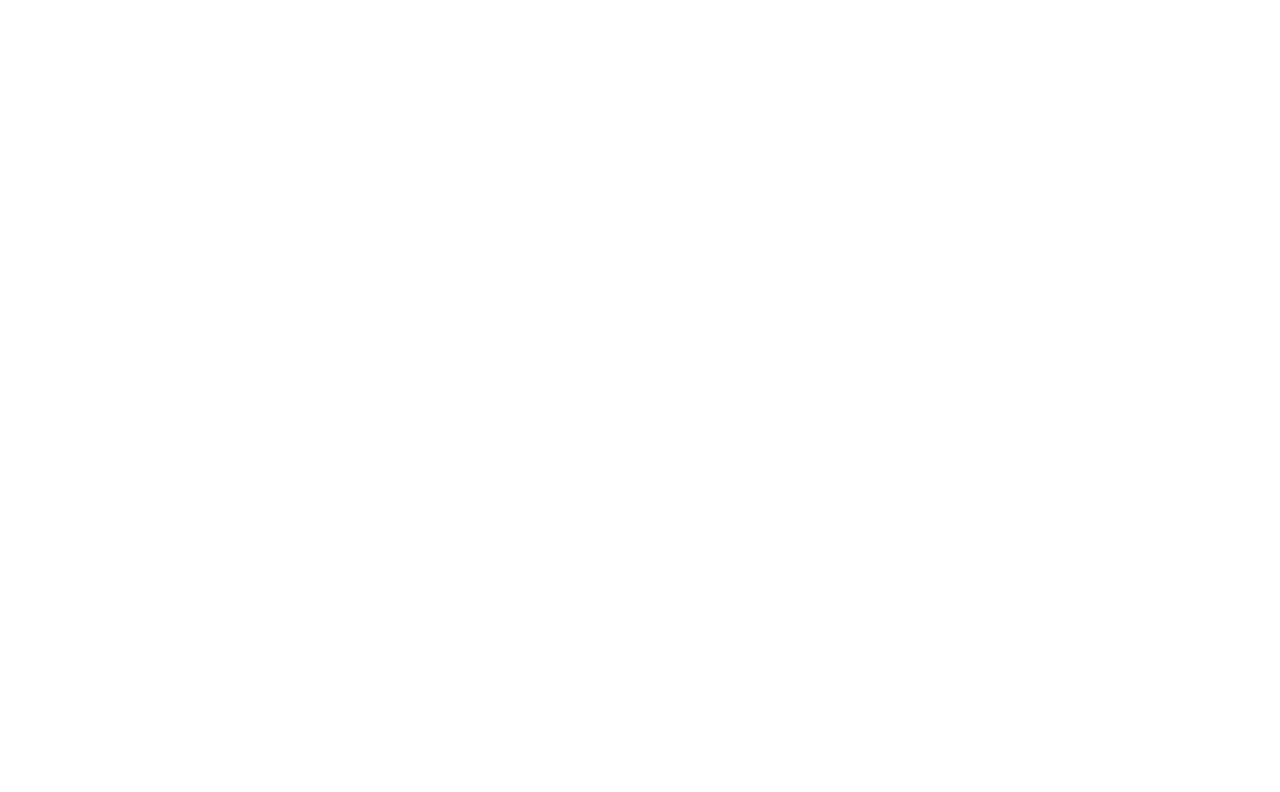
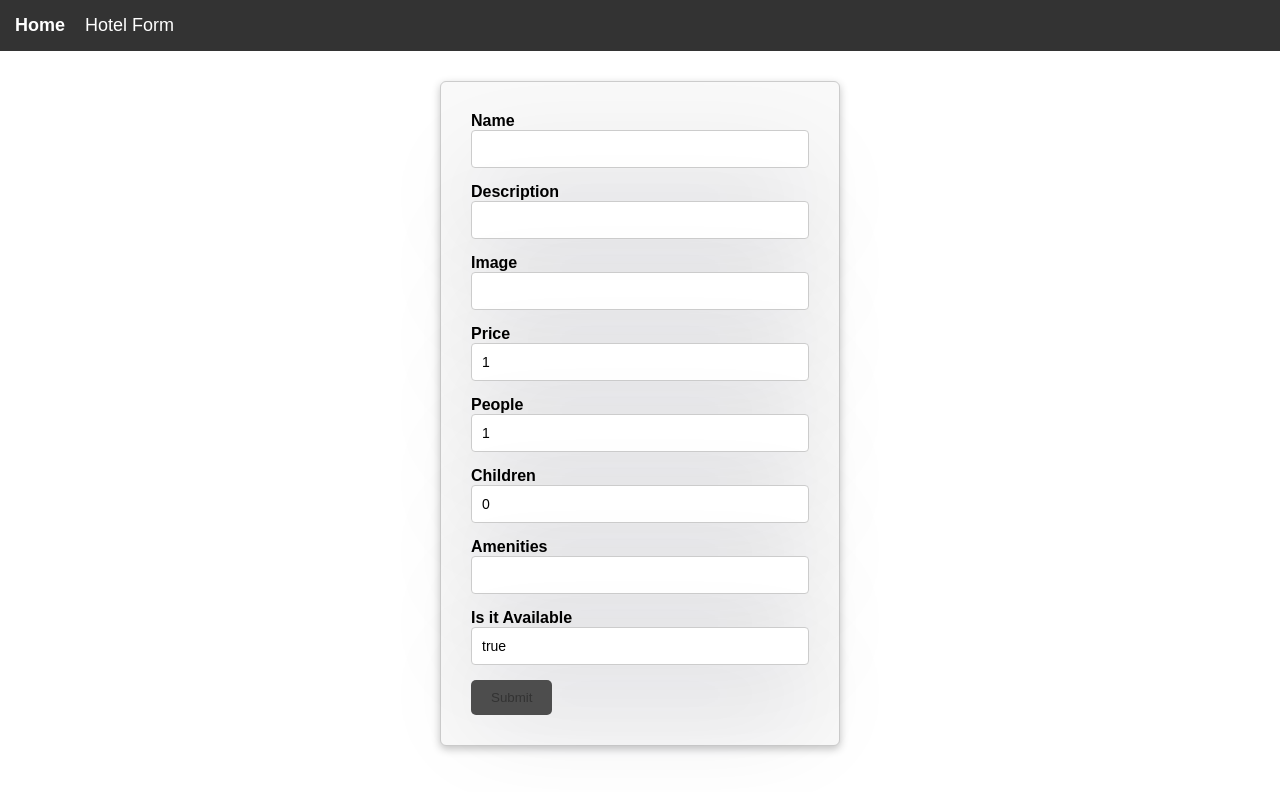
Before and after one commit to MarioGurmesevski/Homeworks, an Angular app in the folder Angular_Homeworks/hotel_homework/v2/: page /hotels/1/roomform in a window 1280 px wide. Before the commit this address led to /. Shown: the top 792 px of the page. Built offline with nearby package versions, Linux system fonts and the light colour scheme.

Commit message:
forgot to update v2

```diff
--- a/Angular_Homeworks/hotel_homework/v2/src/app/app-routing.module.ts
+++ b/Angular_Homeworks/hotel_homework/v2/src/app/app-routing.module.ts
@@ -3,6 +3,7 @@ import { RouterModule, Routes } from '@angular/router';
 import { HotelManagementComponent } from './components/hotel-management/hotel-management.component';
 import { HotelDetailsComponent } from './components/hotel-details/hotel-details.component';
 import { HotelFormComponent } from './components/hotel-form/hotel-form.component';
+import { RoomFormComponent } from './components/room-form/room-form.component';
 
 const routes: Routes = [
   { path: '', redirectTo: 'hotels', pathMatch: 'full' },
@@ -10,6 +11,8 @@ const routes: Routes = [
   { path: 'hotels/:id', component: HotelDetailsComponent },
   { path: 'hotelform', component: HotelFormComponent },
   { path: 'hotelform/:id', component: HotelFormComponent },
+  { path: 'hotels/:id/roomform', component: RoomFormComponent },
+  { path: 'hotels/:id/roomform/:id', component: RoomFormComponent },
 ];
 
 @NgModule({
--- a/Angular_Homeworks/hotel_homework/v2/src/app/components/hotel-form/hotel-form.component.html
+++ b/Angular_Homeworks/hotel_homework/v2/src/app/components/hotel-form/hotel-form.component.html
@@ -18,7 +18,7 @@
     <p *ngIf="isNameInvalid" class="warning">
       {{ nameHasErrorRequired ? "Name is required" : "" }}
       {{ nameHasErrorMinLength ? "Name can't be less than 6 characters" : "" }}
-      {{ nameHasErrorMaxLength ? "Name can't be more than 20 characters" : "" }}
+      {{ nameHasErrorMaxLength ? "Name can't be more than 40 characters" : "" }}
     </p>
   </div>
 
--- a/Angular_Homeworks/hotel_homework/v2/src/app/components/hotel-form/hotel-form.component.ts
+++ b/Angular_Homeworks/hotel_homework/v2/src/app/components/hotel-form/hotel-form.component.ts
@@ -22,7 +22,7 @@ export class HotelFormComponent implements OnInit {
       Validators.compose([
         Validators.required,
         Validators.minLength(6),
-        Validators.maxLength(20),
+        Validators.maxLength(40),
       ])
     ),
 
@@ -38,8 +38,6 @@ export class HotelFormComponent implements OnInit {
       '',
       Validators.compose([Validators.required, Validators.pattern(urlRegex)])
     ),
-
-    // rooms: new FormArray([]),
   });
 
   stars = Object.values(StarRating);
--- a/Angular_Homeworks/hotel_homework/v2/src/app/components/hotel-management/hotel-management.component.css
+++ b/Angular_Homeworks/hotel_homework/v2/src/app/components/hotel-management/hotel-management.component.css
@@ -1,3 +1,31 @@
+.navigation {
+  background-color: #333;
+}
+
+.nav-list {
+  list-style: none;
+  display: flex;
+  padding: 15px;
+}
+
+.nav-item {
+  margin-right: 20px;
+}
+
+.nav-item a {
+  color: white;
+  text-decoration: none;
+  font-size: 18px;
+}
+
+.nav-item a:hover {
+  font-weight: bold;
+}
+
+.nav-item a.active {
+  font-weight: bold;
+}
+
 .hotel-card {
   padding: 20px;
   border: 1px solid #ddd;
@@ -29,7 +57,7 @@
   max-height: 150px;
   margin-top: 10px;
   border-radius: 5px;
-  box-shadow: rgba(0, 0, 0, 0.24) 0px 3px 8px
+  box-shadow: rgba(0, 0, 0, 0.24) 0px 3px 8px;
 }
 
 .hotel-rating {
@@ -41,38 +69,8 @@
   color: #f7e018;
 }
 
-.navigation {
-  background-color: #333;
-}
-
-.nav-list {
-  list-style: none;
-  display: flex;
-  padding: 15px;
-}
-
-.nav-item {
-  margin-right: 20px;
-}
-
-.nav-item a {
-  color: white;
-  text-decoration: none;
-  font-size: 18px;
-}
-
-.nav-item a:hover {
-  font-weight: bold;
-}
-
-.nav-item a.active {
-  font-weight: bold;
-}
-
-.edit-button{
-    position: relative;
-    bottom: 60px;
-    left: 1520px;
+.delete-button,
+.edit-button {
   background-color: #ccc;
   color: #333;
   border: none;
@@ -83,23 +81,20 @@
   width: 150px;
   height: 60px;
 }
+
+.edit-button {
+  position: relative;
+  bottom: 60px;
+  left: 1520px;
+}
 .edit-button:hover {
   background-color: #f1e869;
 }
 
-.delete-button{
+.delete-button {
   position: relative;
   bottom: 160px;
   left: 1370px;
-    background-color: #ccc;
-    color: #333;
-    border: none;
-    padding: 10px 20px;
-    border-radius: 5px;
-    cursor: pointer;
-    transition: background-color 0.3s ease;
-    width: 150px;
-    height: 60px;
 }
 .delete-button:hover {
   background-color: #ff4c4c;
--- a/Angular_Homeworks/hotel_homework/v2/src/app/components/room-form/room-form.component.css
+++ b/Angular_Homeworks/hotel_homework/v2/src/app/components/room-form/room-form.component.css
@@ -0,0 +1,78 @@
+.navigation {
+  background-color: #333;
+}
+
+.nav-list {
+  list-style: none;
+  display: flex;
+  padding: 15px;
+}
+
+.nav-item {
+  margin-right: 20px;
+}
+
+.nav-item a {
+  color: white;
+  text-decoration: none;
+  font-size: 18px;
+}
+
+.nav-item a.active {
+  font-weight: bold;
+}
+
+.nav-item a:hover {
+  font-weight: bold;
+}
+
+.room-form {
+  margin: 30px auto;
+  width: 400px;
+  padding: 30px;
+  border: 1px solid #ccc;
+  border-radius: 6px;
+  box-shadow: rgba(0, 0, 0, 0.24) 0px 3px 8px;
+  background-color: #f9f9f9;
+}
+
+.room-form label {
+  font-weight: bold;
+  font-size: 16px;
+}
+
+.room-form input,
+.room-form select {
+  width: 100%;
+  padding: 10px;
+  margin-bottom: 15px;
+  border: 1px solid #ccc;
+  box-shadow: rgba(17, 12, 46, 0.15) 0px 48px 100px 0px;
+  border-radius: 4px;
+  font-size: 14px;
+}
+
+.warning {
+  color: red;
+  font-size: 16;
+  margin-bottom: 3px;
+}
+
+.submit {
+  background-color: #ccc;
+  color: #333;
+  border: none;
+  padding: 10px 20px;
+  border-radius: 5px;
+  cursor: pointer;
+  transition: background-color 0.3s ease;
+}
+
+.submit:hover {
+  background-color: #aaa;
+}
+
+.submit[disabled] {
+  background-color: #4d4d4d;
+  cursor: not-allowed;
+}
--- a/Angular_Homeworks/hotel_homework/v2/src/app/components/room-form/room-form.component.html
+++ b/Angular_Homeworks/hotel_homework/v2/src/app/components/room-form/room-form.component.html
@@ -1,3 +1,115 @@
-<p>
-  room-form works!
-</p>
+<nav class="navigation">
+  <ul class="nav-list">
+    <li class="nav-item">
+      <a routerLink="/hotels" routerLinkActive="active">Home</a>
+    </li>
+    <li class="nav-item">
+      <a routerLink="/hotelform" routerLinkActive="active">Hotel Form</a>
+    </li>
+  </ul>
+</nav>
+
+<form (ngSubmit)="onSubmit()" [formGroup]="roomForm" class="room-form">
+  <div>
+    <label appRequiredField for="name">Name</label>
+
+    <input type="text" id="name" name="name" formControlName="name" />
+
+    <p *ngIf="isRoomNameInvalid" class="warning">Name is required</p>
+  </div>
+
+  <div>
+    <label appRequiredField for="description">Description</label>
+
+    <input
+      type="text"
+      id="description"
+      name="description"
+      formControlName="description"
+    />
+
+    <p *ngIf="isRoomDescriptionInvalid" class="warning">
+      Description is required
+    </p>
+  </div>
+
+  <div>
+    <label appRequiredField for="image">Image</label>
+
+    <input type="url" id="image" name="image" formControlName="image" />
+
+    <p *ngIf="isRoomImageInvalid" class="warning">
+      {{ roomImageErrorRequired ? "Image is required" : "" }}
+      {{ roomImageHasErrorPattern ? "Link is required" : "" }}
+    </p>
+  </div>
+
+  <div>
+    <label appRequiredField for="price">Price</label>
+
+    <input type="number" id="price" name="price" formControlName="price" />
+
+    <p *ngIf="isRoomPriceInvalid" class="warning">
+      {{ roomPriceErrorRequired ? "Price is required" : "" }}
+      {{ roomPriceErrorMin ? "Minimum Price must be 1" : "" }}
+    </p>
+  </div>
+
+  <div>
+    <label appRequiredField for="people">People</label>
+
+    <input type="number" id="people" name="people" formControlName="people" />
+
+    <p *ngIf="isRoomPeopleInvalid" class="warning">
+      {{ roomPeopleErrorRequired ? "People are required" : "" }}
+      {{ roomPeopleErrorMin ? "Minimum people must be 1" : "" }}
+    </p>
+  </div>
+
+  <div>
+    <label appRequiredField for="children">Children</label>
+
+    <input
+      type="number"
+      id="children"
+      name="children"
+      formControlName="children"
+    />
+
+    <p *ngIf="isRoomChildrenInvalid" class="warning">Children is required</p>
+  </div>
+
+  <div>
+    <label appRequiredField for="amenities">Amenities</label>
+
+    <input
+      type="text"
+      id="amenities"
+      name="amenities"
+      formControlName="amenities"
+    />
+
+    <p *ngIf="isRoomAmenitiesInvalid" class="warning">Amenities is required</p>
+  </div>
+
+  <div>
+    <label appRequiredField for="isAvailable">Is it Available</label>
+
+    <input
+      type="text"
+      id="isAvailable"
+      name="isAvailable"
+      formControlName="isAvailable"
+    />
+
+    <p *ngIf="isRoomAvailableInvalid" class="warning">
+      Availability is required true or false
+    </p>
+  </div>
+
+  <div>
+    <button class="submit" type="submit" [disabled]="roomForm.invalid">
+      Submit
+    </button>
+  </div>
+</form>
--- a/Angular_Homeworks/hotel_homework/v2/src/app/components/room-form/room-form.component.ts
+++ b/Angular_Homeworks/hotel_homework/v2/src/app/components/room-form/room-form.component.ts
@@ -1,4 +1,9 @@
 import { Component, OnInit } from '@angular/core';
+import { FormControl, FormGroup, Validators } from '@angular/forms';
+import { ActivatedRoute, Router } from '@angular/router';
+import { Subscription, map, mergeMap } from 'rxjs';
+import { Rooms } from 'src/app/interface/hotel.interface';
+import { HotelsService } from 'src/app/service/hotels.service';
 
 @Component({
   selector: 'app-room-form',
@@ -6,16 +11,7 @@ import { Component, OnInit } from '@angular/core';
   styleUrls: ['./room-form.component.css'],
 })
 export class RoomFormComponent implements OnInit {
-  constructor() {}
-
-  ngOnInit() {}
-
-  /* get rooms() {
-       return this.hotelForm.get('rooms') as FormArray;
-     }
-
-     addRoom() {
-       const roomGroup = new FormGroup({
+  roomForm = new FormGroup({
     id: new FormControl<number>(Math.floor(Math.random() * 1000)),
 
     name: new FormControl<string>('', Validators.required),
@@ -31,7 +27,7 @@ export class RoomFormComponent implements OnInit {
     ),
 
     price: new FormControl<number>(
-           0,
+      1,
       Validators.compose([Validators.required, Validators.min(1)])
     ),
 
@@ -47,37 +43,44 @@ export class RoomFormComponent implements OnInit {
     isAvailable: new FormControl<boolean>(true, Validators.required),
   });
 
-       this.rooms.push(roomGroup)
+  subscription: Subscription = new Subscription();
+
+  isEditing: boolean = false;
+
+  hotelId!: number;
+
+  get rooms() {
+    return this.roomForm;
   }
 
- get roomImageErrorMaxRequired() {
+  get roomImageErrorRequired() {
     return this.rooms.get('image')?.hasError('required');
   }
 
-      get roomImageHasErrorMaxPattern() {
+  get roomImageHasErrorPattern() {
     return this.rooms.get('image')?.hasError('pattern');
   }
 
-      get roomPriceErrorMaxRequired() {
+  get roomPriceErrorRequired() {
     return this.rooms.get('price')?.hasError('required');
   }
 
-      get roomPriceErrorMaxMin() {
+  get roomPriceErrorMin() {
     return this.rooms.get('price')?.hasError('min');
   }
 
-      get roomPeopleErrorMaxRequired() {
+  get roomPeopleErrorRequired() {
     return this.rooms.get('people')?.hasError('required');
   }
 
-      get roomPeopleErrorMaxMin() {
+  get roomPeopleErrorMin() {
     return this.rooms.get('people')?.hasError('min');
   }
+
   get isRoomNameInvalid() {
     return (
       this.rooms.get('name')?.invalid &&
-     (this.rooms.get('name')?.touched ||
-       this.rooms.get('name')?.dirty)
+      (this.rooms.get('name')?.touched || this.rooms.get('name')?.dirty)
     );
   }
 
@@ -92,32 +95,28 @@ export class RoomFormComponent implements OnInit {
   get isRoomImageInvalid() {
     return (
       this.rooms.get('image')?.invalid &&
-     (this.rooms.get('image')?.touched ||
-       this.rooms.get('image')?.dirty)
+      (this.rooms.get('image')?.touched || this.rooms.get('image')?.dirty)
     );
   }
 
   get isRoomPriceInvalid() {
     return (
       this.rooms.get('price')?.invalid &&
-     (this.rooms.get('price')?.touched ||
-       this.rooms.get('price')?.dirty)
+      (this.rooms.get('price')?.touched || this.rooms.get('price')?.dirty)
     );
   }
 
   get isRoomPeopleInvalid() {
     return (
       this.rooms.get('people')?.invalid &&
-     (this.rooms.get('people')?.touched ||
-       this.rooms.get('people')?.dirty)
+      (this.rooms.get('people')?.touched || this.rooms.get('people')?.dirty)
     );
   }
 
   get isRoomChildrenInvalid() {
     return (
       this.rooms.get('children')?.invalid &&
-     (this.rooms.get('children')?.touched ||
-       this.rooms.get('children')?.dirty)
+      (this.rooms.get('children')?.touched || this.rooms.get('children')?.dirty)
     );
   }
 
@@ -136,5 +135,33 @@ export class RoomFormComponent implements OnInit {
         this.rooms.get('isAvailable')?.dirty)
     );
   }
-*/
+
+  constructor(
+    private router: Router,
+    private route: ActivatedRoute,
+    private hotelsService: HotelsService
+  ) {}
+
+  ngOnInit() {
+    this.route.params.subscribe((params) => {
+      this.hotelId = +params['id'];
+    });
   }
+
+  onSubmit() {
+    const room = {
+      ...this.roomForm.value,
+    };
+
+    if (this.isEditing) {
+    } else {
+      this.hotelsService.createRoom(this.hotelId, room as Rooms);
+    }
+
+    this.router.navigate(['/hotels']);
+  }
+
+  ngOnDestroy() {
+    this.subscription.unsubscribe();
+  }
+}
```
Also changed, not shown: Angular_Homeworks/hotel_homework/v2/src/app/components/hotel-details/hotel-details.component.css (+67 -16 lines), Angular_Homeworks/hotel_homework/v2/src/app/components/hotel-details/hotel-details.component.html (+10 -4 lines), Angular_Homeworks/hotel_homework/v2/src/app/components/hotel-details/hotel-details.component.ts (+7 -1 lines), Angular_Homeworks/hotel_homework/v2/src/app/service/hotels.service.ts (+26 -2 lines). Lines whose indentation alone changed are shown as unchanged.
